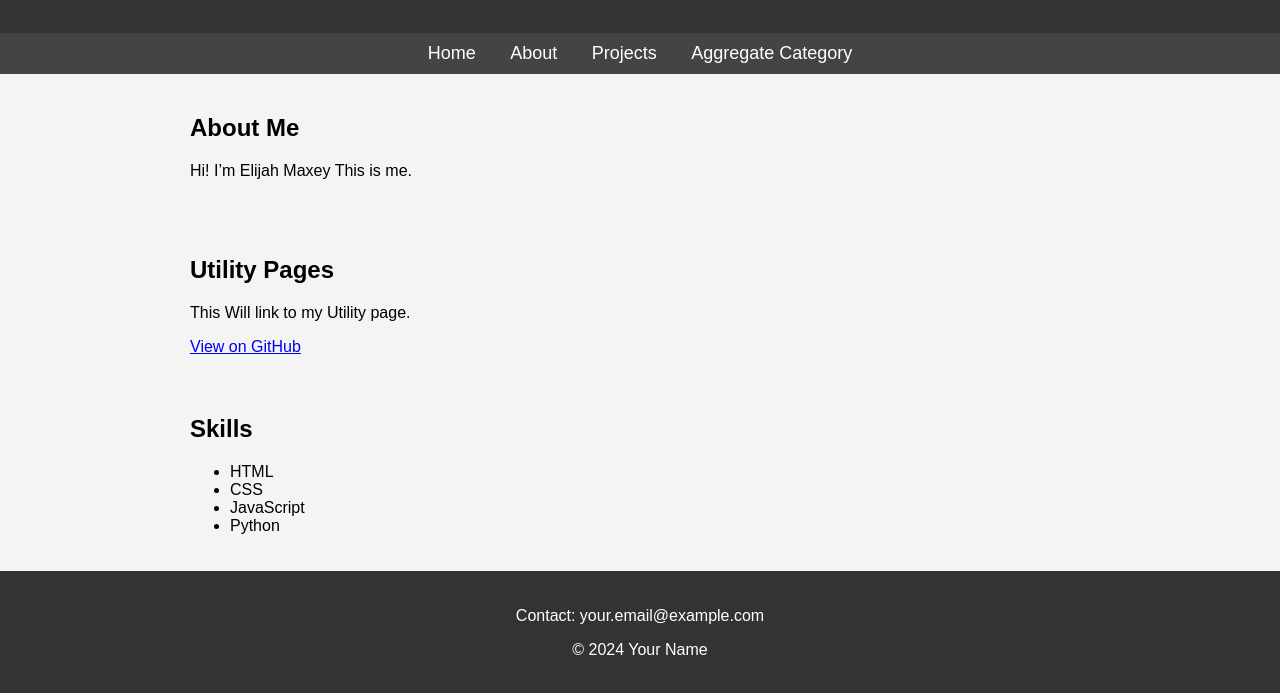
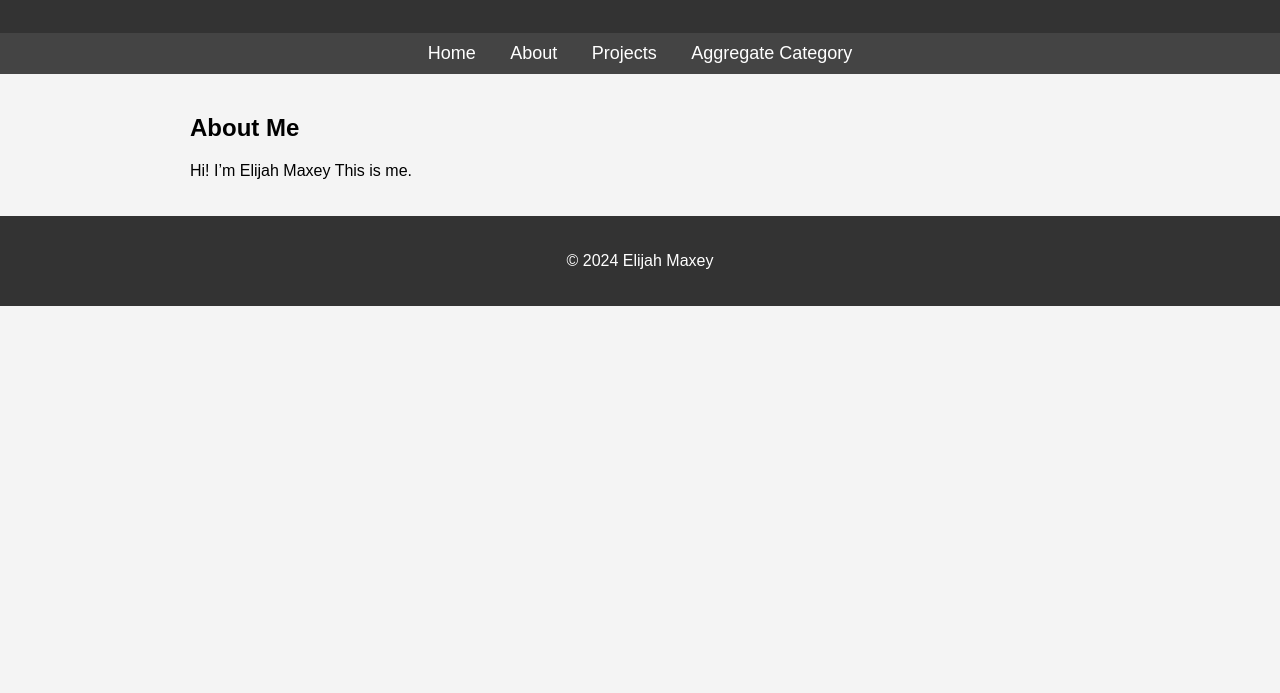
Before and after one commit to TBveda/TBveda.github.io, a plain HTML site: page index.htm in a window 1280 px wide. Shown: the part 121-814 px from the top of the page. Drawn offline with Linux system fonts and the light colour scheme.

Commit message:
Update index.htm

```diff
--- a/index.htm
+++ b/index.htm
@@ -76,27 +76,11 @@
     <p>Hi! I’m Elijah Maxey This is me.</p>
 </section>
 
-<section>
-    <h2>Utility Pages</h2>
-    <p>This Will link to my Utility page.</p>
-    <a href="https://tbveda.github.io/Utility-Pages/">View on GitHub</a>
-</section>
 
 
 
-<section>
-    <h2>Skills</h2>
-    <ul>
-        <li>HTML</li>
-        <li>CSS</li>
-        <li>JavaScript</li>
-        <li>Python</li>
-    </ul>
-</section>
-
 <footer>
-    <p>Contact: your.email@example.com</p>
-    <p>&copy; 2024 Your Name</p>
+    <p>&copy; 2024 Elijah Maxey</p>
 </footer>
 
 </body>
```
